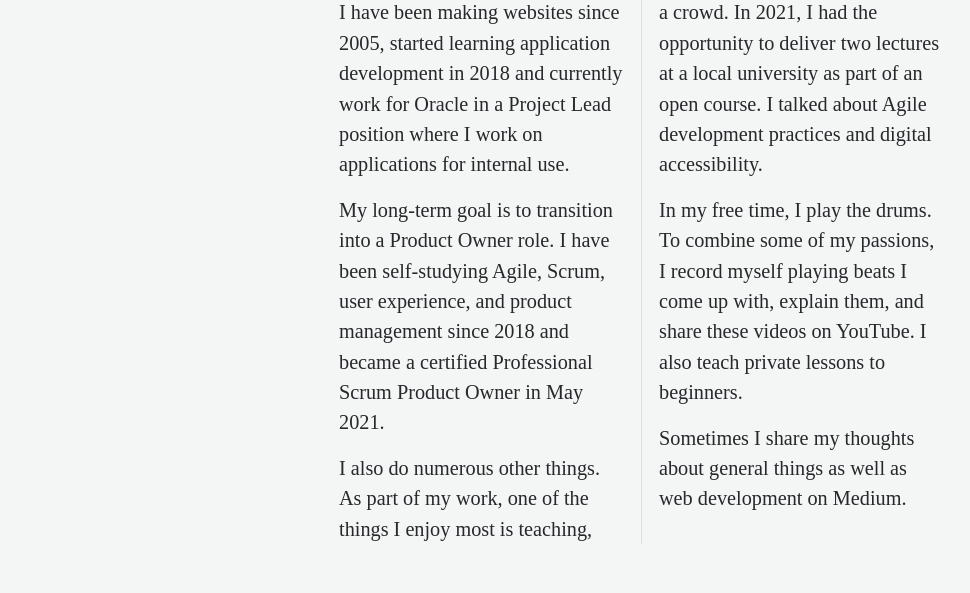
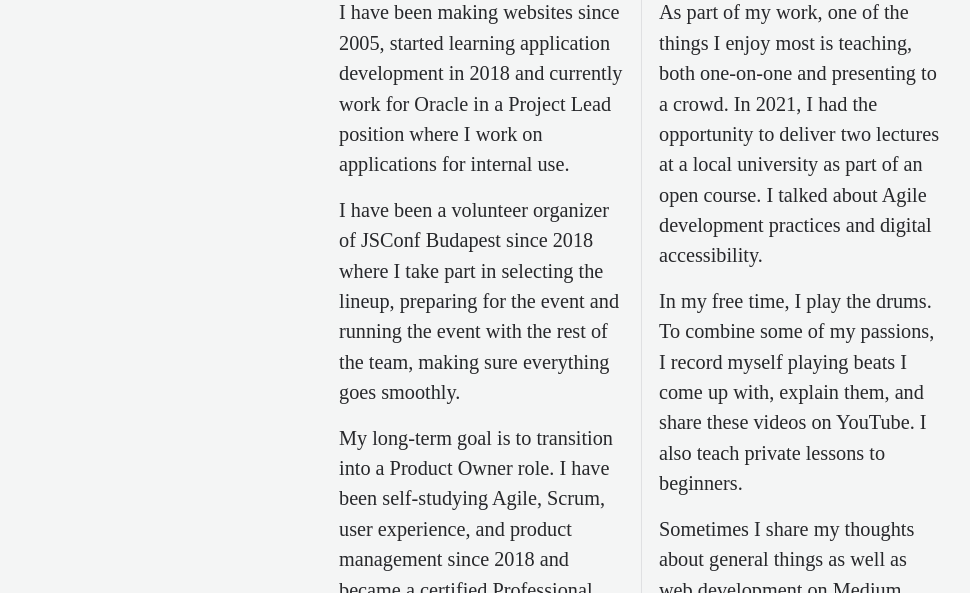
Before and after one commit to pentzzsolt/pentzzsolt.github.io, an Eleventy site: page index.html in a window 1280 px wide. Shown: the part 207-800 px from the top of the page, without its empty margins (159-1129 px from the left). Built offline with nearby package versions, Linux system fonts and the light colour scheme; Eleventy itself is replaced by a stand-in of ours; files that its build step writes are made by us from their sources.

Commit message:
Add text about JSConf Budapest

```diff
--- a/index.html
+++ b/index.html
@@ -8,6 +8,7 @@ description: Summary of Zsolt Pentz, user interface engineer, drummer, writer an
   <p class="intro__lead">Here is an introduction about me.</p>
   <div class="intro__text">
     <p>I work as a user interface engineer. I have been making websites since 2005, started learning application development in 2018 and currently work for Oracle in a Project Lead position where I work on applications for internal use.</p>
+    <p>I have been a volunteer organizer of JSConf Budapest since 2018 where I take part in selecting the lineup, preparing for the event and running the event with the rest of the team, making sure everything goes smoothly.</p>
     <p>My long-term goal is to transition into a Product Owner role. I have been self-studying Agile, Scrum, user experience, and product management since 2018 and became a certified Professional Scrum Product Owner in May 2021.</p>
     <p>I also do numerous other things. As part of my work, one of the things I enjoy most is teaching, both one-on-one and presenting to a crowd. In 2021, I had the opportunity to deliver two lectures at a local university as part of an open course. I talked about Agile development practices and digital accessibility.</p>
     <p>In my free time, I play the drums. To combine some of my passions, I record myself playing beats I come up with, explain them, and share these videos on YouTube. I also teach private lessons to beginners.</p>
```
